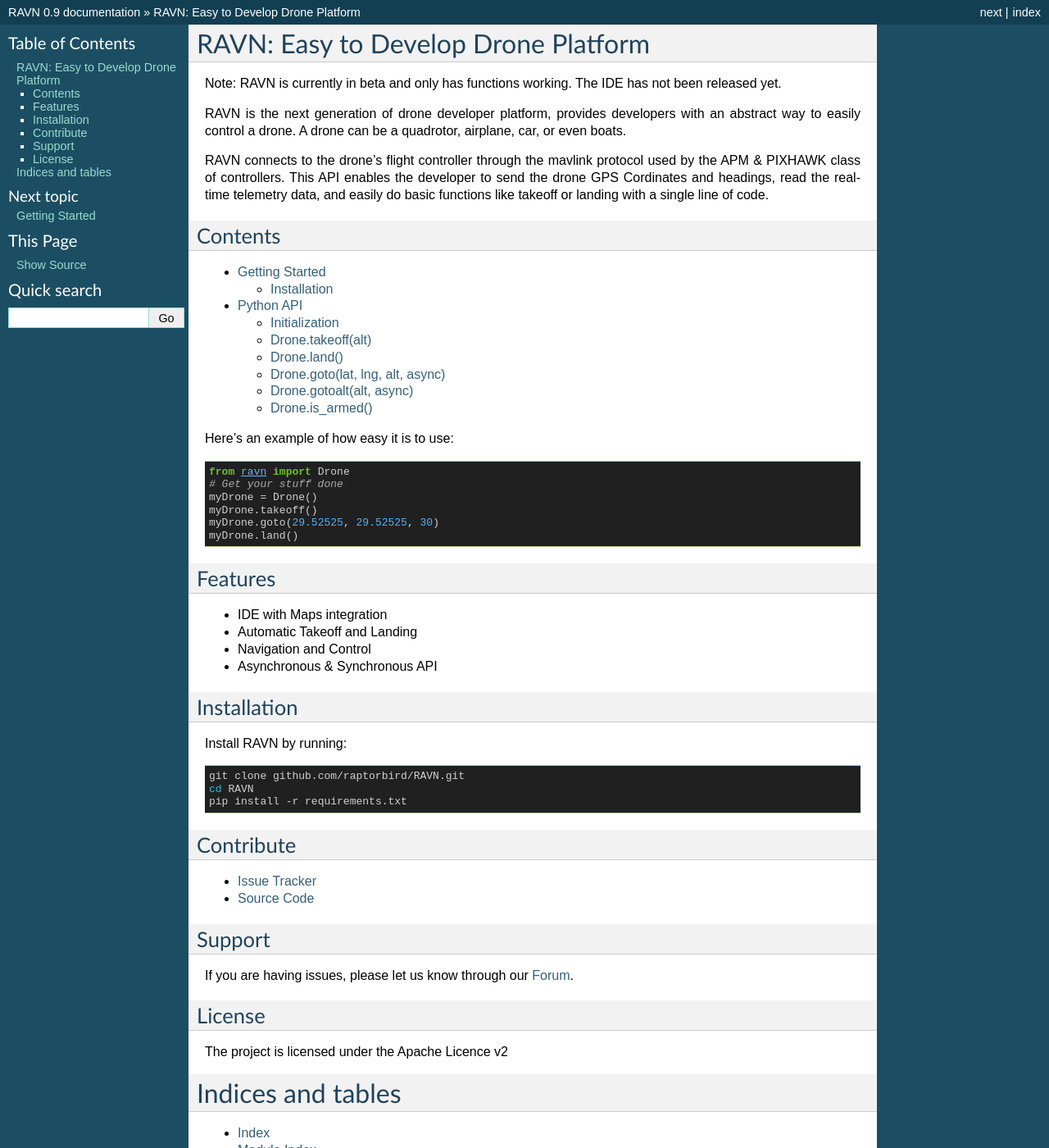
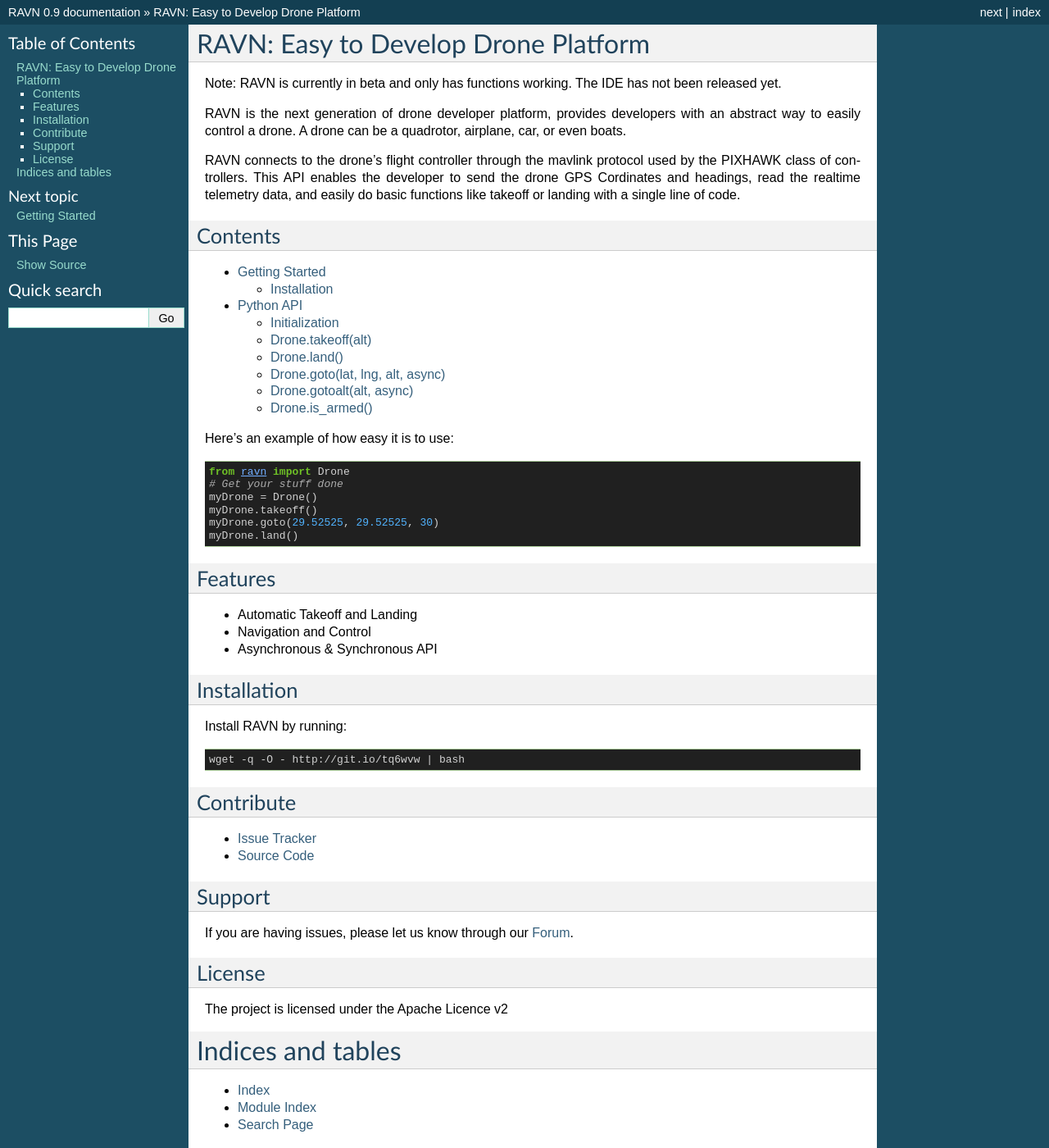
Before and after one commit to mydaisy2/RAVN, a Sphinx documentation site: the page built from docs/source/index.rst, in a window 1280 px wide and 1400 px high. Shown: the whole window at 82% size. Built offline with Sphinx 7.4.7, drawn with Linux system fonts in a browser that asks for light colours.

Commit message:
updated docs with correct installation

```diff
--- a/docs/source/index.rst
+++ b/docs/source/index.rst
@@ -8,7 +8,7 @@
 a drone. A drone can be a quadrotor, airplane, car, or even boats.
 
 RAVN connects to the drone's flight controller through the mavlink
-protocol used by the APM & PIXHAWK class of controllers. This API
+protocol used by the PIXHAWK class of controllers. This API
 enables the developer to send the drone GPS Cordinates and headings,
 read the realtime telemetry data, and easily do basic functions like
 takeoff or landing with a single line of code.
@@ -35,7 +35,6 @@
 Features
 --------
 
-* IDE with Maps integration
 * Automatic Takeoff and Landing
 * Navigation and Control
 * Asynchronous & Synchronous API
@@ -47,9 +46,7 @@
 
 .. code-block:: bash
 
-    git clone github.com/raptorbird/RAVN.git
-    cd RAVN
-    pip install -r requirements.txt
+    wget -q -O - http://git.io/tq6wvw | bash
 
 Contribute
 ----------
```
